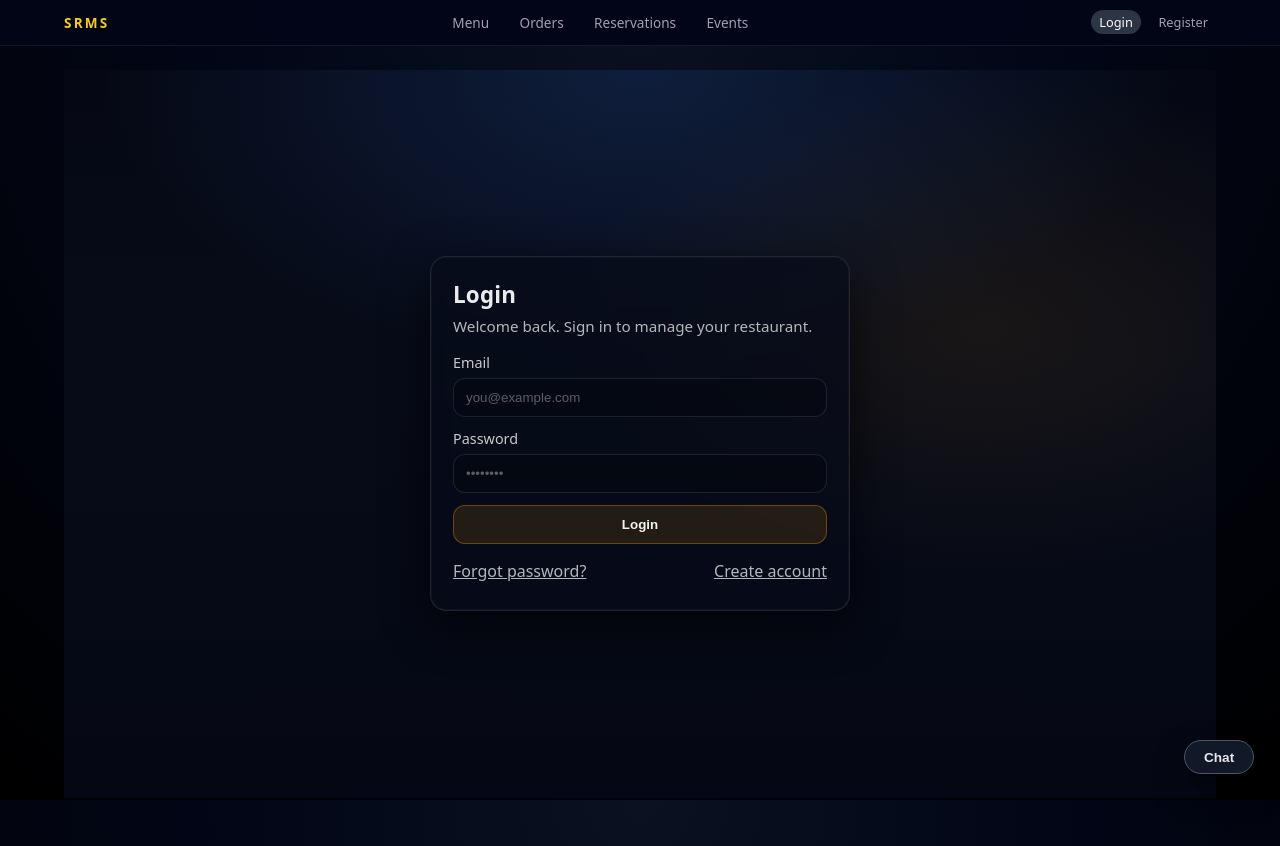
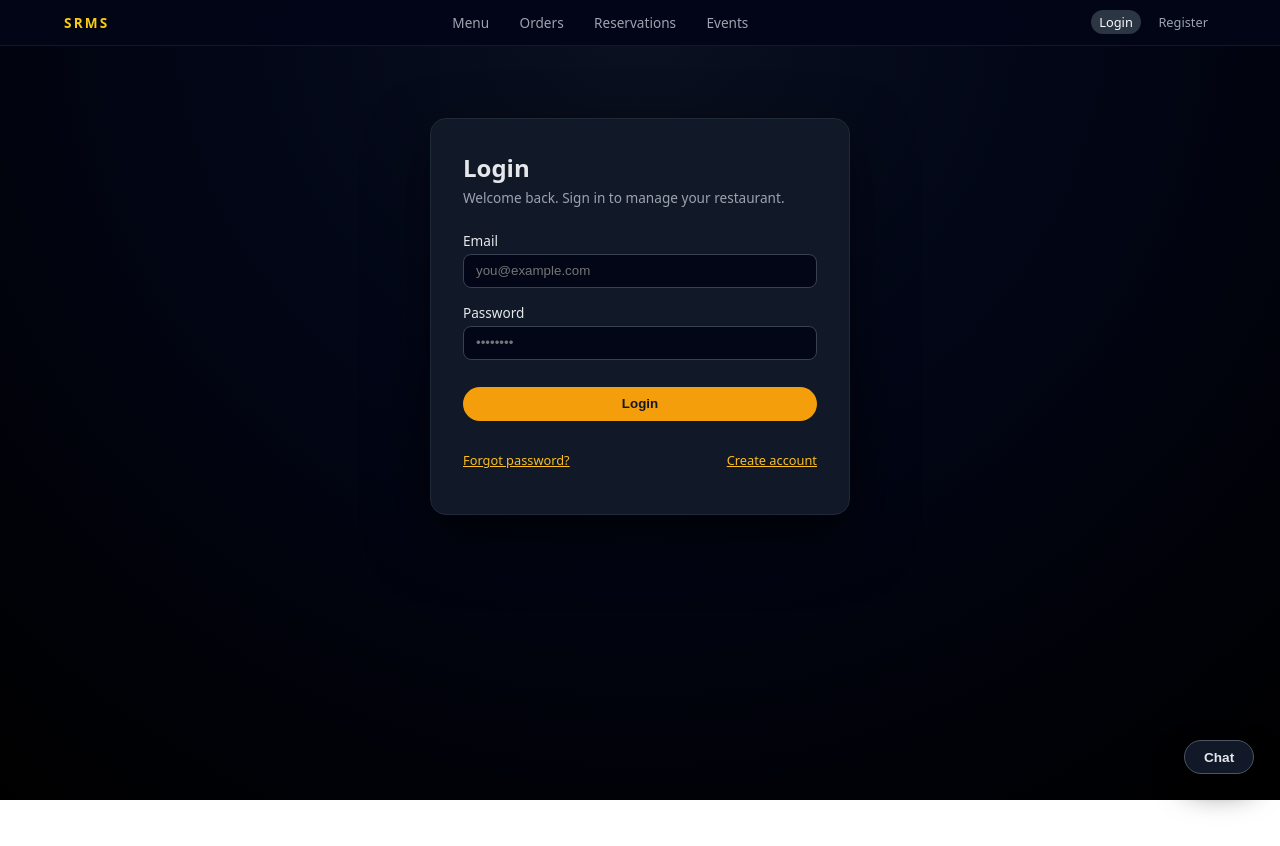
Before and after one commit to RegionalNightmare/SRMS-Frontend, an Angular app: page /login in a window 1280 px wide. After the commit the page ends 800 px from the top, so only its background shows below. Built offline with nearby package versions, Linux system fonts and the light colour scheme.

Commit message:
More CSS updates.

```diff
--- a/src/app/pages/login/login.css
+++ b/src/app/pages/login/login.css
@@ -1,138 +1,100 @@
-/* Page background to match the rest of SRMS */
-.auth-page {
-  min-height: calc(100vh - 72px); /* adjust if your navbar height differs */
-  display: grid;
-  place-items: center;
-  padding: 32px 16px;
-
-  /* dark, subtle glow like your menu page */
-  background:
-    radial-gradient(900px 500px at 50% 0%, rgba(59, 130, 246, 0.18) 0%, transparent 60%),
-    radial-gradient(700px 420px at 80% 35%, rgba(245, 158, 11, 0.08) 0%, transparent 60%),
-    linear-gradient(180deg, #050814 0%, #070b18 40%, #050814 100%);
+.auth-card {
+  max-width: 420px;
+  margin: 3rem auto;
+  padding: 2rem;
+  border-radius: 1rem;
+  background: #111827;
+  color: #e5e7eb;
+  border: 1px solid #1f2937;
+  box-shadow: 0 24px 60px rgba(0, 0, 0, 0.6);
 }
 
-/* Card matches your menu cards */
-.auth-card {
-  width: min(420px, 100%);
-  padding: 22px;
-  border-radius: 16px;
-
-  background: rgba(8, 12, 26, 0.72);
-  border: 1px solid rgba(255, 255, 255, 0.10);
-  box-shadow:
-    0 14px 45px rgba(0, 0, 0, 0.65),
-    0 0 0 1px rgba(255, 255, 255, 0.03) inset;
-  backdrop-filter: blur(8px);
-  -webkit-backdrop-filter: blur(8px);
-
-  color: rgba(255, 255, 255, 0.92);
+.auth-card h2 {
+  margin: 0 0 0.25rem;
+  font-size: 1.5rem;
 }
 
-/* Title/subtitle typography */
-.auth-card h2 {
-  margin: 0 0 6px 0;
-  font-size: 1.4rem;
-  letter-spacing: 0.2px;
+.subtitle {
+  margin: 0 0 1.5rem;
+  font-size: 0.85rem;
+  color: #9ca3af;
 }
 
-.auth-card .sub {
-  margin: 0 0 16px 0;
-  font-size: 0.95rem;
-  color: rgba(255, 255, 255, 0.70);
-  line-height: 1.4;
+form {
+  display: flex;
+  flex-direction: column;
+  gap: 0.9rem;
 }
 
-/* Labels + inputs */
 label {
-  display: grid;
-  gap: 6px;
-  margin-bottom: 12px;
-  font-size: 0.9rem;
-  color: rgba(255, 255, 255, 0.78);
+  display: flex;
+  flex-direction: column;
+  font-size: 0.85rem;
+  gap: 0.25rem;
 }
 
 input {
-  width: 100%;
-  padding: 11px 12px;
-  border-radius: 12px;
-
-  background: rgba(0, 0, 0, 0.25);
-  border: 1px solid rgba(255, 255, 255, 0.10);
-  color: rgba(255, 255, 255, 0.92);
-
-  outline: none;
-  transition: border-color 0.15s ease, box-shadow 0.15s ease;
-}
-
-input::placeholder {
-  color: rgba(255, 255, 255, 0.35);
+  border-radius: 0.5rem;
+  border: 1px solid #374151;
+  padding: 0.55rem 0.75rem;
+  background: #020617;
+  color: #e5e7eb;
 }
 
 input:focus {
-  border-color: rgba(245, 158, 11, 0.65); /* SRMS yellow accent */
-  box-shadow: 0 0 0 3px rgba(245, 158, 11, 0.15);
+  outline: none;
+  border-color: #fbbf24;
+  box-shadow: 0 0 0 1px #fbbf24;
 }
 
-/* Button to match site look */
-button[type="submit"] {
-  width: 100%;
-  padding: 11px 12px;
-  border-radius: 12px;
-  border: 1px solid rgba(245, 158, 11, 0.35);
-
-  background: rgba(245, 158, 11, 0.12);
-  color: rgba(255, 255, 255, 0.95);
-  font-weight: 700;
-
+button {
+  margin-top: 0.75rem;
+  padding: 0.6rem 1rem;
+  border-radius: 999px;
+  border: none;
+  background: #f59e0b;
+  color: #111827;
+  font-weight: 600;
   cursor: pointer;
-  transition: transform 0.05s ease, background 0.15s ease, border-color 0.15s ease;
 }
 
-button[type="submit"]:hover {
-  background: rgba(245, 158, 11, 0.18);
-  border-color: rgba(245, 158, 11, 0.55);
+button:disabled {
+  opacity: 0.6;
+  cursor: default;
 }
 
-button[type="submit"]:active {
-  transform: translateY(1px);
+.error {
+  margin-bottom: 0.75rem;
+  padding: 0.5rem 0.75rem;
+  border-radius: 0.5rem;
+  background: rgba(220, 38, 38, 0.1);
+  border: 1px solid rgba(239, 68, 68, 0.7);
+  color: #fecaca;
+  font-size: 0.8rem;
 }
 
-button[disabled] {
-  opacity: 0.6;
-  cursor: not-allowed;
+/* NEW: success message styling */
+.success {
+  margin-bottom: 0.75rem;
+  padding: 0.5rem 0.75rem;
+  border-radius: 0.5rem;
+  background: rgba(34, 197, 94, 0.1);
+  border: 1px solid rgba(34, 197, 94, 0.6);
+  color: #bbf7d0;
+  font-size: 0.8rem;
 }
 
-/* Error text */
-.error {
-  margin: 0 0 12px 0;
-  padding: 10px 12px;
-  border-radius: 12px;
-  background: rgba(239, 68, 68, 0.12);
-  border: 1px solid rgba(239, 68, 68, 0.35);
-  color: rgba(254, 202, 202, 0.95);
-}
-
-/* Links row */
-.row-links {
+.helper {
+  margin-top: 1rem;
+  font-size: 0.8rem;
+  color: #9ca3af;
   display: flex;
   justify-content: space-between;
   align-items: center;
-  margin-top: 10px;
 }
 
-.link,
-.row-links a {
-  background: none;
-  border: none;
-  padding: 6px 0;
-  font: inherit;
-  color: rgba(255, 255, 255, 0.70);
+.helper a {
+  color: #fbbf24;
   text-decoration: underline;
   cursor: pointer;
 }
-
-.link:hover,
-.row-links a:hover {
-  color: rgba(245, 158, 11, 0.95); /* yellow accent on hover */
-}
--- a/src/app/pages/login/login.html
+++ b/src/app/pages/login/login.html
@@ -1,25 +1,22 @@
-<section class="auth-page">
-  <div class="auth-card">
-    <header class="auth-header">
+<section class="auth-card">
   <h2>{{ forgotMode ? 'Reset Password' : 'Login' }}</h2>
-      <p class="sub">
-        {{ forgotMode
+
+  <p class="subtitle">
+    {{
+      forgotMode
         ? 'Enter your email and we’ll send a reset link.'
-          : 'Welcome back. Sign in to manage your restaurant.' }}
-      </p>
-    </header>
-
-    <!-- Errors / Messages -->
-    <p *ngIf="error" class="alert error" role="alert">{{ error }}</p>
-
-    <p *ngIf="resetMessage" class="alert success" role="status">
-      {{ resetMessage }}
+        : 'Welcome back. Sign in to manage your restaurant.'
+    }}
   </p>
 
+  <p *ngIf="error" class="error">{{ error }}</p>
+
+  <p *ngIf="resetMessage" class="success">{{ resetMessage }}</p>
+
   <!-- LOGIN FORM -->
-    <form *ngIf="!forgotMode" (ngSubmit)="submit()" class="form" novalidate>
-      <label class="field">
-        <span>Email</span>
+  <form *ngIf="!forgotMode" (ngSubmit)="submit()">
+    <label>
+      Email
       <input
         type="email"
         [(ngModel)]="email"
@@ -30,8 +27,8 @@
       />
     </label>
 
-      <label class="field">
-        <span>Password</span>
+    <label>
+      Password
       <input
         type="password"
         [(ngModel)]="password"
@@ -43,25 +40,20 @@
       />
     </label>
 
-      <button class="btn primary" type="submit" [disabled]="loading">
-        <span *ngIf="!loading">Login</span>
-        <span *ngIf="loading">Logging in…</span>
+    <button type="submit" [disabled]="loading">
+      {{ loading ? 'Logging in...' : 'Login' }}
     </button>
 
-      <div class="row-links">
-        <button type="button" class="link" (click)="openForgot()">
-          Forgot password?
-        </button>
-
-        <!-- Optional if you have register route -->
-        <a class="link" routerLink="/register">Create account</a>
-      </div>
+    <p class="helper">
+      <a (click)="openForgot()" role="button" tabindex="0">Forgot password?</a>
+      <a routerLink="/register">Create account</a>
+    </p>
   </form>
 
   <!-- FORGOT PASSWORD FORM -->
-    <form *ngIf="forgotMode" (ngSubmit)="requestReset()" class="form" novalidate>
-      <label class="field">
-        <span>Email</span>
+  <form *ngIf="forgotMode" (ngSubmit)="requestReset()">
+    <label>
+      Email
       <input
         type="email"
         [(ngModel)]="resetEmail"
@@ -72,14 +64,12 @@
       />
     </label>
 
-      <button class="btn primary" type="submit" [disabled]="resetLoading">
-        <span *ngIf="!resetLoading">Send reset link</span>
-        <span *ngIf="resetLoading">Sending…</span>
+    <button type="submit" [disabled]="resetLoading">
+      {{ resetLoading ? 'Sending...' : 'Send reset link' }}
     </button>
 
-      <button type="button" class="btn ghost" (click)="closeForgot()" [disabled]="resetLoading">
-        Back to login
-      </button>
+    <p class="helper">
+      <a (click)="closeForgot()" role="button" tabindex="0">Back to login</a>
+    </p>
   </form>
-  </div>
 </section>
```
Lines whose indentation alone changed are shown as unchanged.
